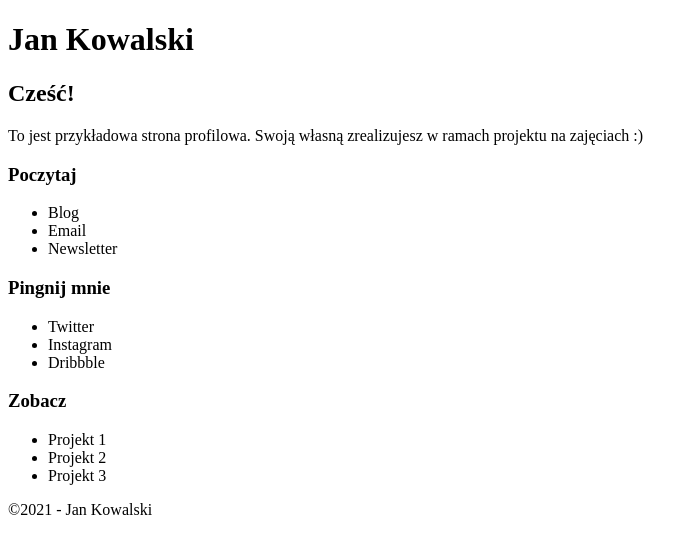
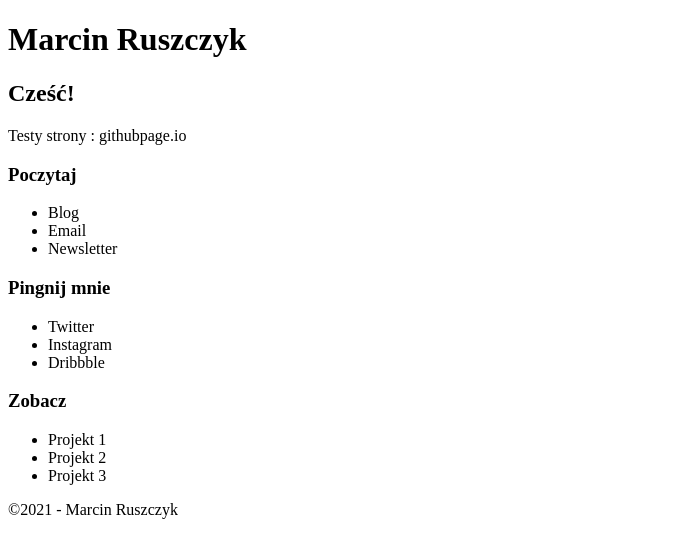
Before and after one commit to mwruszczyk/mwruszczyk.github.io, a plain HTML site: page index.html in a window 1280 px wide. Shown: the whole page, without its empty margins (0-698 px from the left). Drawn offline with Linux system fonts and the light colour scheme.

Commit message:
my changes

```diff
--- a/index.html
+++ b/index.html
@@ -7,11 +7,10 @@
     <title>Document</title>
   </head>
   <body>
-    <h1>Jan Kowalski</h1>
+    <h1>Marcin Ruszczyk</h1>
     <h2>Cześć!</h2>
     <p>
-      To jest przykładowa strona profilowa. Swoją własną zrealizujesz w ramach
-      projektu na zajęciach :)
+        Testy strony :  githubpage.io
     </p>
     <h3>Poczytaj</h3>
     <ul>
@@ -35,7 +34,7 @@
     </ul>
 
     <footer>
-      <p>&copy;2021 - Jan Kowalski</p>
+      <p>&copy;2021 - Marcin Ruszczyk</p>
     </footer>
   </body>
 </html>
```
